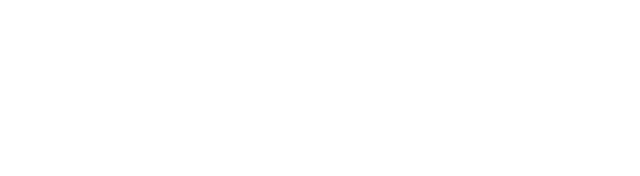
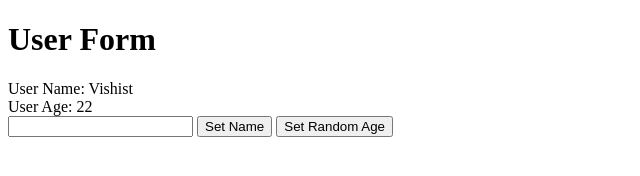
Before and after one commit to dvishist/ts-web-framework, a website with bundled scripts: page index.html in a window 1280 px wide. Shown: the whole page, without its empty margins (0-640 px from the left). Built offline with nearby package versions, Linux system fonts and the light colour scheme; data requests are answered from the project's data file.

Commit message:
extract UserForm

```diff
--- a/index.html
+++ b/index.html
@@ -1,7 +1,6 @@
 <!DOCTYPE html>
-<head>
-
-</head>
+<head> </head>
 <body>
-    <script src="./src/index.ts"></script>
+	<div id="root"></div>
+	<script src="./src/index.ts"></script>
 </body>
--- a/src/index.ts
+++ b/src/index.ts
@@ -1,10 +1,10 @@
-import { Collection } from './models/Collection'
-import { User, UserProps } from './models/User'
+import { UserForm } from './views/UserForm'
+import { User } from './models/User'
 
-const collection = User.buildCollection()
+const user = User.build({
+	name: 'Vishist',
+	age: 22
+})
+const userForm = new UserForm(document.getElementById('root')!, user)
 
-collection.on('change', () => {
-	console.log(collection)
-})
-
-collection.fetch()
+userForm.render()
--- a/src/models/User.ts
+++ b/src/models/User.ts
@@ -24,4 +24,9 @@ export class User extends Model<UserProps> {
 	static buildCollection(): Collection<User, UserProps> {
 		return new Collection(url, (props: UserProps) => User.build(props))
 	}
+
+	setRandomAge(): void {
+		const age = Math.round(Math.random() * 100)
+		this.set({ age })
+	}
 }
--- /dev/null
+++ b/src/views/UserForm.ts
@@ -0,0 +1,65 @@
+import { User } from '../models/User'
+
+export class UserForm {
+	constructor(public parent: Element, public model: User) {
+		this.bindModel()
+	}
+
+	bindModel(): void {
+		this.model.on('change', () => {
+			this.render()
+		})
+	}
+
+	eventsMap(): { [key: string]: () => void } {
+		return {
+			'click:.set-age': this.setRandomAge,
+			'click:.set-name': this.setName
+		}
+	}
+
+	bindEvents(fragment: DocumentFragment): void {
+		const events = this.eventsMap()
+		for (let eventKey in events) {
+			const [eventName, selector] = eventKey.split(':')
+			fragment.querySelectorAll(selector).forEach(element => {
+				element.addEventListener(eventName, events[eventKey])
+			})
+		}
+	}
+
+	setRandomAge = (): void => {
+		this.model.setRandomAge()
+	}
+
+	setName = (): void => {
+		const input = this.parent.querySelector('input')!
+		const name = input.value
+		this.model.set({ name })
+	}
+
+	template(): string {
+		return `
+            <div>
+                <h1>User Form</h1>
+				<div>
+				User Name: ${this.model.get('name')}
+				</div>
+				<div>
+				User Age: ${this.model.get('age')}
+				</div>
+                <input />
+				<button class="set-name">Set Name</button>
+				<button class="set-age">Set Random Age</button>
+            </div>
+        `
+	}
+
+	render(): void {
+		this.parent.innerHTML = ''
+		const templateElement = document.createElement('template')
+		templateElement.innerHTML = this.template()
+		this.bindEvents(templateElement.content)
+		this.parent.append(templateElement.content)
+	}
+}
```
Also changed, not shown: tsconfig.json (added, +72 -0 lines).
